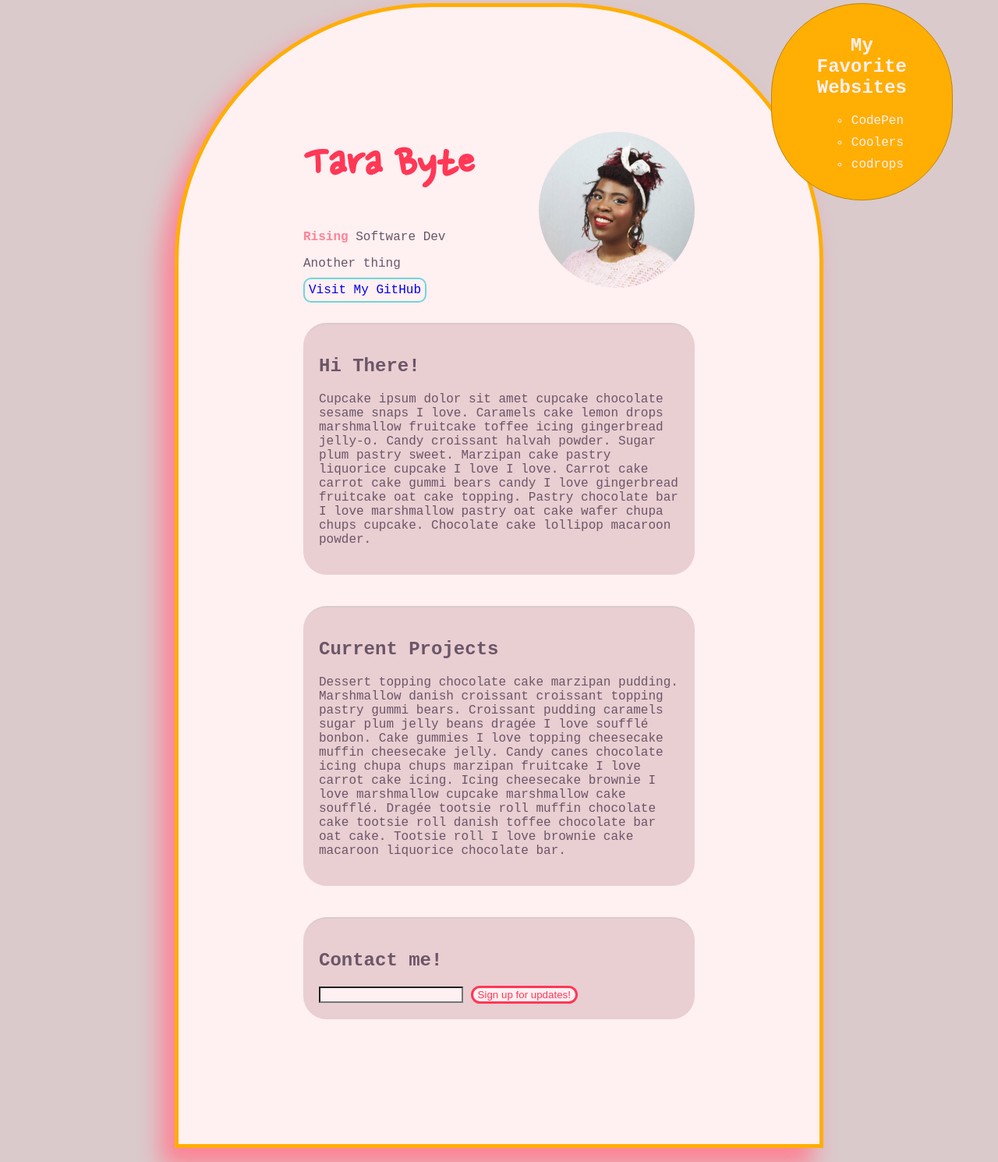
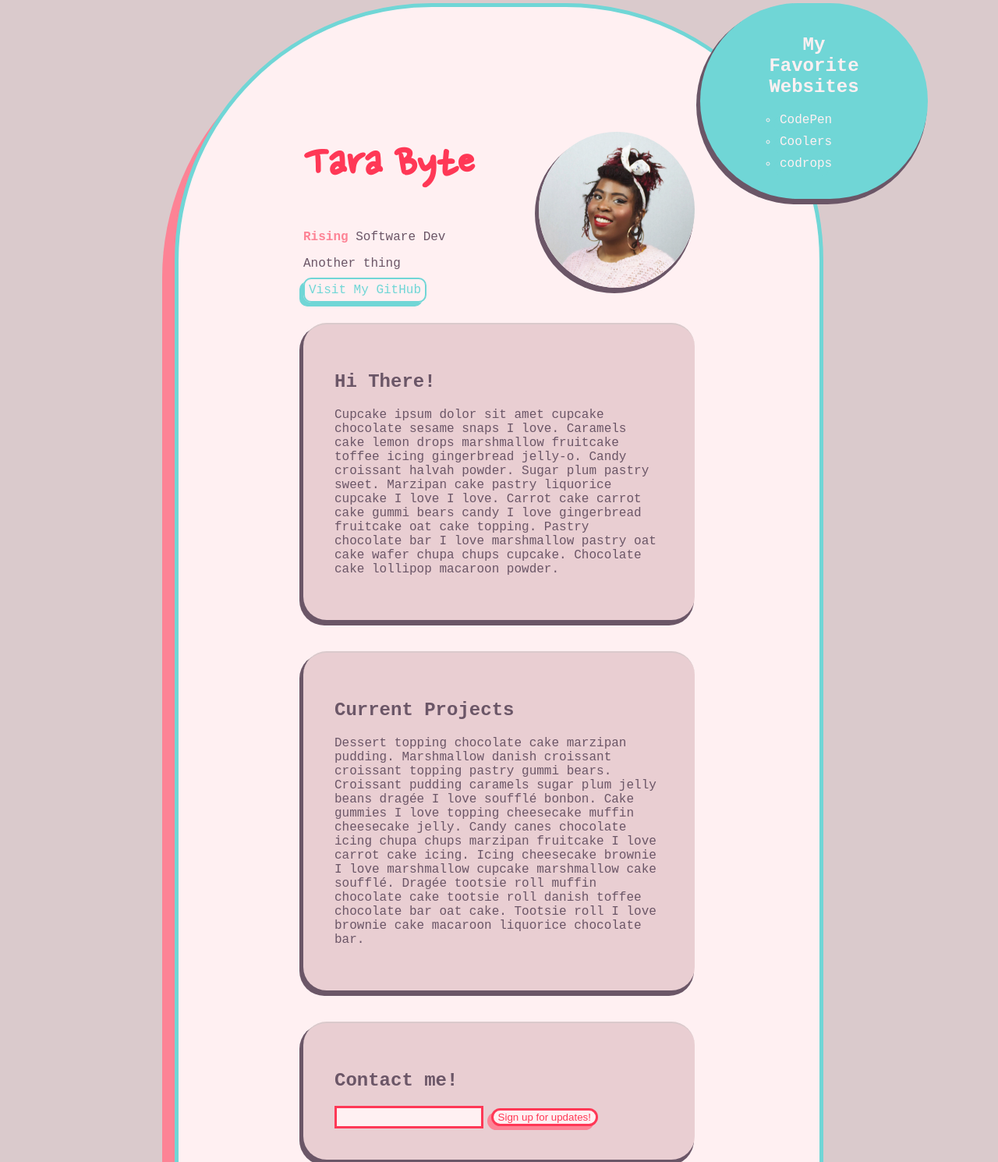
Before and after one commit to qualmless/about-me, a plain HTML site: page index.html in a window 1280 px wide. Shown: the part 54-1544 px from the top of the page at 78% size. Drawn offline with Linux system fonts and the light colour scheme; a web font is replaced by a local one.

Commit message:
some new colors

```diff
--- a/index.html
+++ b/index.html
@@ -11,7 +11,8 @@
     </head>
 
     <body>
-        <nav id="navcircle">
+
+        <nav id="navcircle" class="boxyshadow innershadow">
             <h2 id="navcircleh2">My<br>Favorite<br>Websites</h2>
             <ol>
                 <li><a class="listlinks" href="https://codepen.io/trending">CodePen</a></li>
@@ -30,19 +31,19 @@
             </header>
 
             <div class="right-col">
-                <img id="selfie" src="media/images/headshot.JPG" alt="a picture of beautiful face">
+                <img class="boxyshadow" id="selfie" src="media/images/headshot.JPG" alt="a picture of beautiful face">
             </div>
 
             <div id="under-belly" >
-                <section id="section1">
+                <section id="section1" class="boxyshadow">
                     <h2>Hi There!</h2>
                     <p>Cupcake ipsum dolor sit amet cupcake chocolate sesame snaps I love. Caramels cake lemon drops marshmallow fruitcake toffee icing gingerbread jelly-o. Candy croissant halvah powder. Sugar plum pastry sweet. Marzipan cake pastry liquorice cupcake I love I love. Carrot cake carrot cake gummi bears candy I love gingerbread fruitcake oat cake topping. Pastry chocolate bar I love marshmallow pastry oat cake wafer chupa chups cupcake. Chocolate cake lollipop macaroon powder.
                 </section>
-                <section id="section2">
+                <section id="section2" class="boxyshadow">
                     <h2>Current Projects</h2>
                     <p>Dessert topping chocolate cake marzipan pudding. Marshmallow danish croissant croissant topping pastry gummi bears. Croissant pudding caramels sugar plum jelly beans dragée I love soufflé bonbon. Cake gummies I love topping cheesecake muffin cheesecake jelly. Candy canes chocolate icing chupa chups marzipan fruitcake I love carrot cake icing. Icing cheesecake brownie I love marshmallow cupcake marshmallow cake soufflé. Dragée tootsie roll muffin chocolate cake tootsie roll danish toffee chocolate bar oat cake. Tootsie roll I love brownie cake macaroon liquorice chocolate bar.</p>
                 </section>
-                <section>
+                <section class="boxyshadow">
                     <form>
                         <h2>Contact me!</h2>
                         <input type="email">
--- a/style.css
+++ b/style.css
@@ -33,9 +33,9 @@ main {
     padding: 120px;
     width: 50%;
     height: auto;
-    border: solid 5px var(--honey);
+    border: solid 5px var(--teal);
     border-radius: 330px 330px 0 0;
-    box-shadow: -15px 22px 30px 2px var(--rose);
+    box-shadow: -15px 22px 0px 1px var(--rose);
 }
 
 header{
@@ -44,14 +44,26 @@ header{
 }
 
 #navcircle{
-    position: relative;
+    position: absolute;
     float: right;
     /* margin: 10px 10px 10px 10px; */
     margin: auto;
-    border: 1px solid var(--darkhoney);
+    right: 90px;
+    /* border: 1px solid var(--darkhoney); */
     border-radius: 140px;
     padding: 20px 50px;
-    background-color: var(--honey);
+    background-color: var(--teal);
+    width: 15%;
+    /* padding-top: 10%;      */
+    /* box-shadow: -15px 22px 30px 2px var(--rose) ; */
+}
+
+.innershadow {
+    box-shadow: inset 0 0 10px var(--rose);
+}
+
+.boxyshadow {
+    box-shadow: -3px 5px 0 2px var(--ada-purple);
 }
 
 #navcircleh2 {
@@ -73,9 +85,11 @@ strong {
 /*------------------------ links -------------------------------------------*/
 a {
     border: solid var(--teal) 2px;
+    color: var(--teal);
     padding: 5px;
     border-radius: 10px;
     text-decoration: none;
+    box-shadow: -5px 5px 0 0 var(--teal);
 }
 
 a:hover {
@@ -121,7 +135,7 @@ img {
 }
 
 section {
-    padding: 20px;
+    padding: 40px;
     margin: 40px;
     background-color: var(--grink);
     border: none var(--hot-pink) 2px;
@@ -146,6 +160,7 @@ button {
     border-radius: 30px;
     color: var(--hot-pink);
     border: 3px solid var(--hot-pink);
+    box-shadow: -5px 5px 0 0 var(--rose);
 }
 
 button:active {
@@ -155,4 +170,6 @@ button:active {
 input {
     background-color: var(--light-pink);
     color: var(--hot-pink);
+    border: 3px solid var(--hot-pink);
+    padding: 4px;
 }
```
